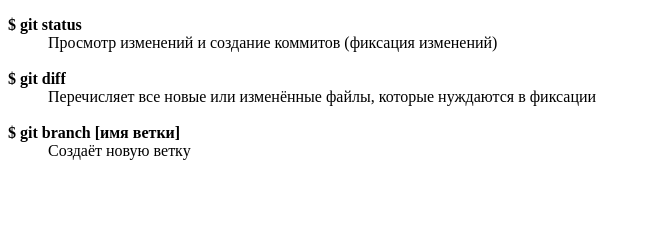
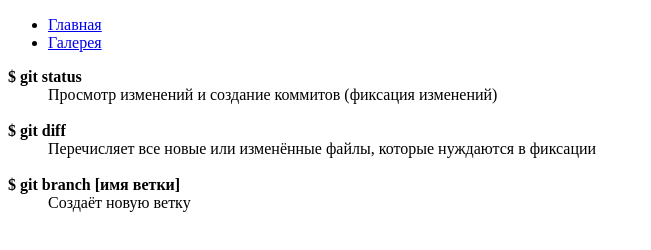
Before and after one commit to vedyaevxx/hw3, a plain HTML site: page index.html in a window 1280 px wide. Shown: the whole page, without its empty margins (0-651 px from the left). Drawn offline with Linux system fonts and the light colour scheme.

Commit message:
add nav master

```diff
--- a/index.html
+++ b/index.html
@@ -1,11 +1,18 @@
 <!DOCTYPE html>
-<html lang="en">
+<html lang="ru">
 <head>
 	<meta charset="UTF-8">
 	<meta name="viewport" content="width=device-width, initial-scale=1.0">
-	<title>Document</title>
+	<title>Главная</title>
 </head>
 <body>
+	<nav>
+		<ul>
+			<li><a href="index.html">Главная</a></li>
+			<li><a href="gallery.html">Галерея</a></li>
+		</ul>
+	</nav>
+	<main>
 		<dl>
 			<dt><b>$ git status</b></dt>
 			<dd>Просмотр изменений и создание коммитов (фиксация изменений)</dd>
@@ -16,5 +23,6 @@
 			<dt><b>$ git branch [имя ветки]</b></dt>
 			<dd>Создаёт новую ветку</dd>
 		</dl>
+	</main>
 </body>
 </html>
```
Lines whose indentation alone changed are shown as unchanged.
